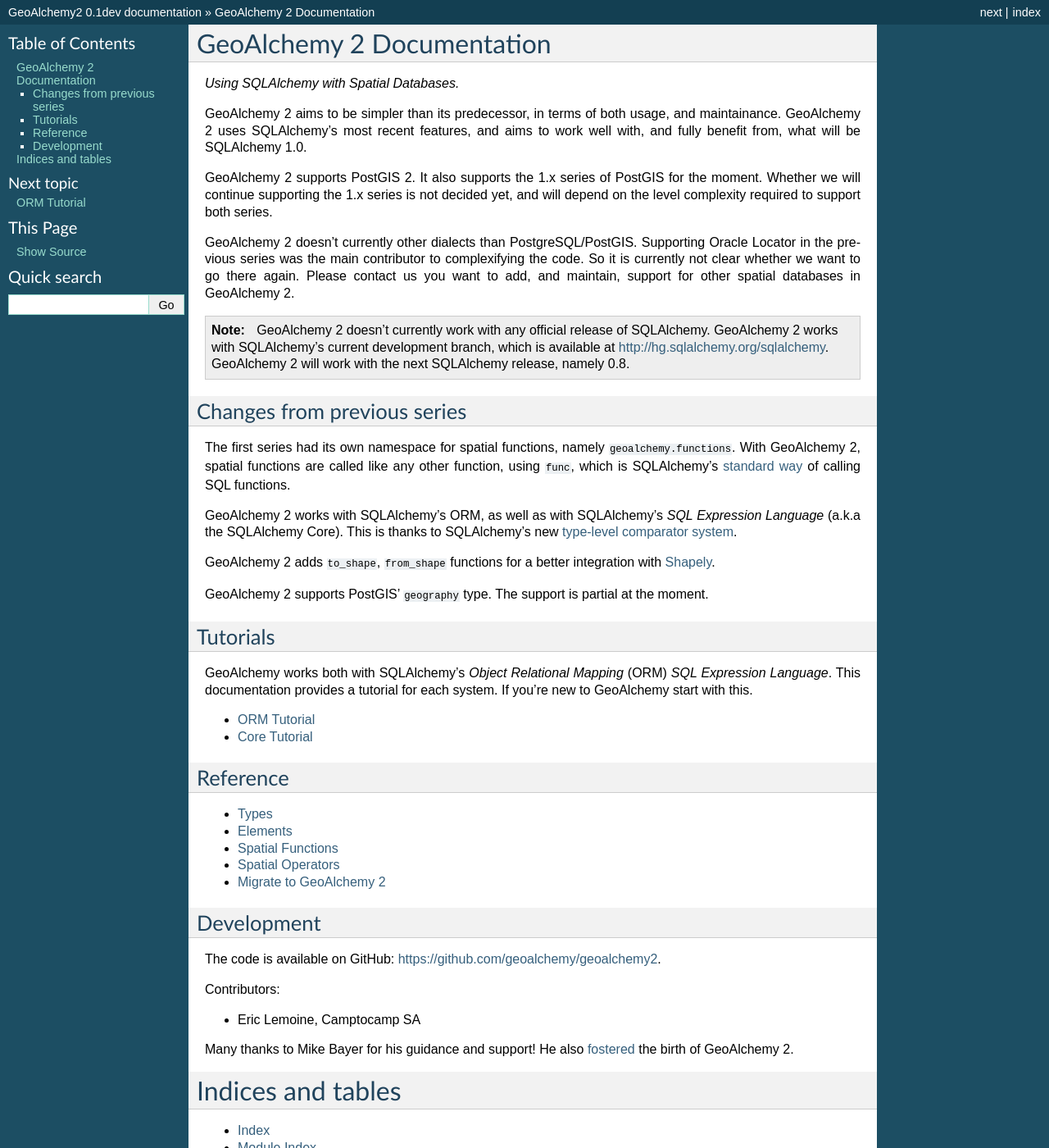
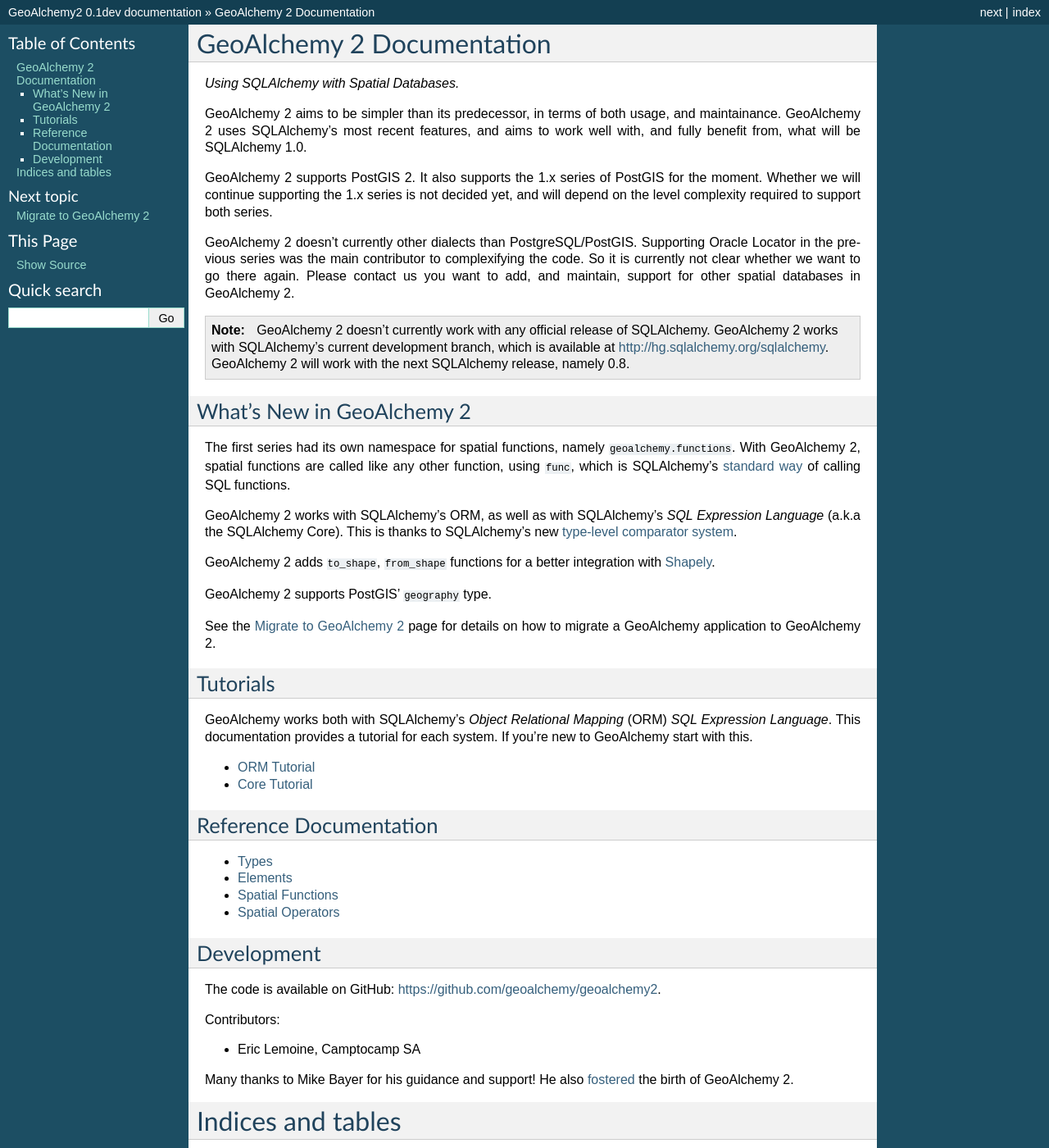
Before and after one commit to geoalchemy/geoalchemy2, a Sphinx documentation site: the page built from doc/index.rst, in a window 1280 px wide and 1400 px high. Shown: the whole window at 82% size. Built offline with Sphinx 7.4.7, drawn with Linux system fonts in a browser that asks for light colours.

Commit message:
[doc] changes to index page

```diff
--- a/doc/index.rst
+++ b/doc/index.rst
@@ -29,8 +29,8 @@
     branch, which is available at http://hg.sqlalchemy.org/sqlalchemy.
     GeoAlchemy 2 will work with the next SQLAlchemy release, namely 0.8.
 
-Changes from previous series
-----------------------------
+What's New in GeoAlchemy 2
+--------------------------
 
 The first series had its own namespace for spatial functions, namely
 ``geoalchemy.functions``. With GeoAlchemy 2, spatial functions are called like
@@ -46,8 +46,15 @@
 GeoAlchemy 2 adds ``to_shape``, ``from_shape`` functions for a better
 integration with `Shapely <http://pypi.python.org/pypi/Shapely>`_.
 
-GeoAlchemy 2 supports PostGIS' ``geography`` type. The support is
-partial at the moment.
+GeoAlchemy 2 supports PostGIS' ``geography`` type.
+
+.. toctree::
+   :hidden:
+
+   migrate
+
+See the :ref:`migrate` page for details on how to migrate a GeoAlchemy
+application to GeoAlchemy 2.
 
 
 Tutorials
@@ -63,8 +70,8 @@
    orm_tutorial
    core_tutorial
 
-Reference
----------
+Reference Documentation
+-----------------------
 
 .. toctree::
    :maxdepth: 1
--- a/doc/migrate.rst
+++ b/doc/migrate.rst
@@ -1,3 +1,5 @@
+.. _migrate:
+
 Migrate to GeoAlchemy 2
 =======================
 
```
Also changed, not shown: other parts of doc/index.rst (+0 -1 lines).
